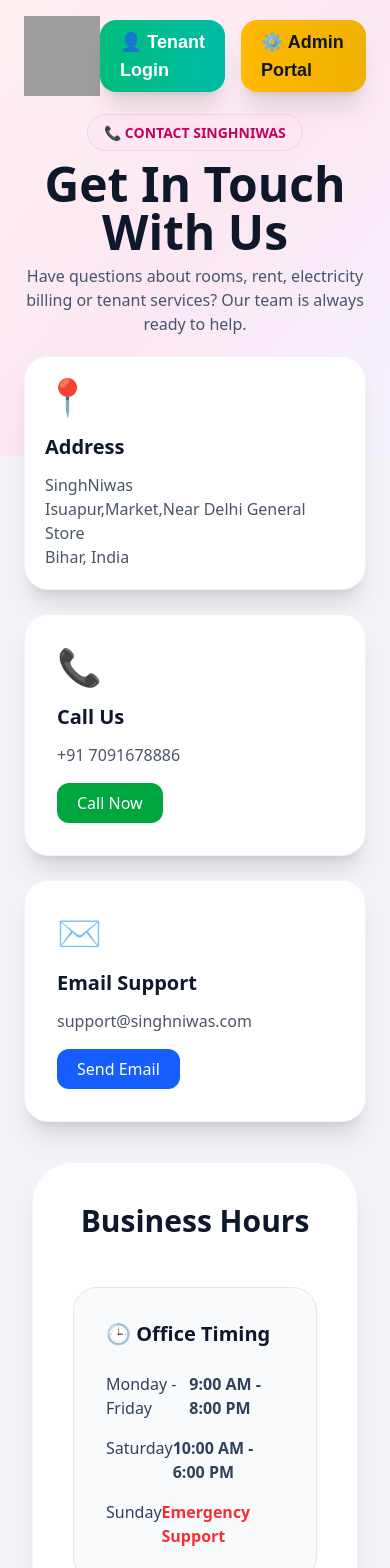
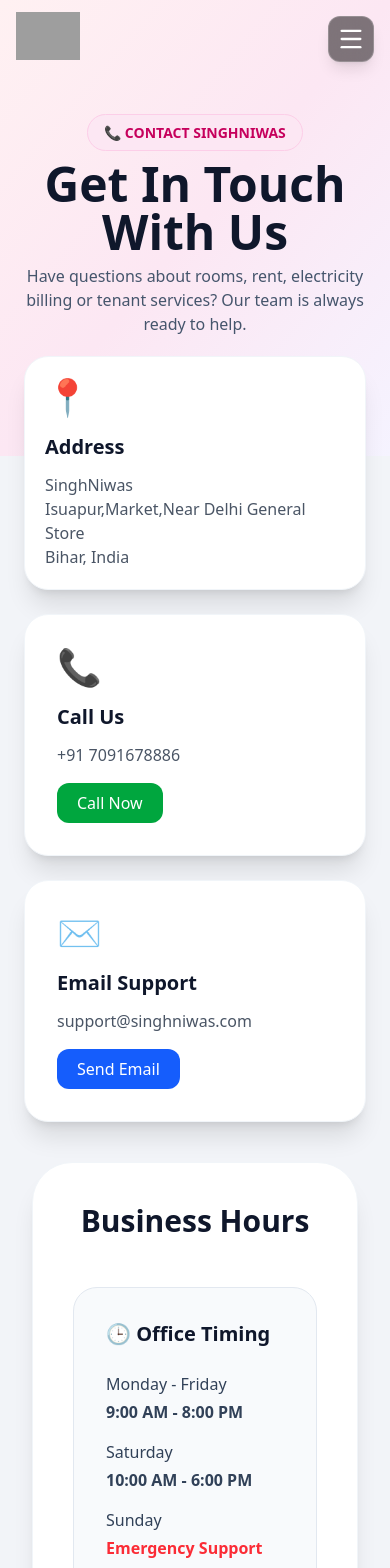
Before and after one commit to Vishal-KSingh/SinghNiwas, a Next.js app: page /contact in a window 390 px wide. Shown: the top 1568 px of the page. Built offline with nearby package versions, Linux system fonts and the light colour scheme; grey boxes are pictures that could not be loaded.

Commit message:
responsive fixes and UI updates

```diff
--- a/app/about/page.tsx
+++ b/app/about/page.tsx
@@ -27,7 +27,7 @@
         </div>
       </div>
 
-      <div className="max-w-5xl mx-auto px-0 pb-24 space-y-20">
+      <div className="max-w-5xl mx-auto px-0 pb-24 space-y-7">
 
         {/* 2. OUR STORY & DIGITAL PORTAL VISION */}
        <div className="
@@ -141,7 +141,7 @@
         </div>
 
         {/* 5. WHY CHOOSE SINGHNIWAS BENEFITS */}
-        <div className="bg-gradient-to-br from-[#0F172A] via-[#111827] to-[#1E293B] text-white rounded-[40px] p-4 md:p-10 shadow-xl relative overflow-hidden">
+        <div className="bg-gradient-to-br from-[#0F172A] via-[#111827] to-[#1E293B] text-white rounded-[28px] md:rounded-[40px] p-11 md:p-10 shadow-xl relative overflow-hidden">
           <div className="absolute top-0 right-0 w-64 h-64 bg-blue-500/10 rounded-full blur-3xl pointer-events-none"></div>
 
           <div className="max-w-2xl space-y-2 mb-8">
--- a/app/admin/page.tsx
+++ b/app/admin/page.tsx
@@ -743,10 +743,10 @@
   }
 
   return (
-    <div className="min-h-screen bg-gray-50 p-25 space-y-4">
-      <div className="max-w-5xl mx-auto bg-gradient-to-r from-slate-800 via-slate-700 to-slate-800 rounded-2xl shadow-lg p-6 border border-slate-600">
-
-  <div className="flex justify-between items-center">
+    <div className="min-h-screen bg-gray-50 p-3 md:p-25 space-y-4">
+      <div className="max-w-5xl mx-auto mt-18 md:mt-0 bg-gradient-to-r from-slate-800 via-slate-700 to-slate-800 rounded-2xl shadow-lg p-6 border border-slate-600">
+
+  <div className="flex flex-col md:flex-row justify-between items-start md:items-center gap-3">
 
     <div>
       <h1 className="text-3xl font-extrabold text-white tracking-wide">
@@ -1137,7 +1137,7 @@
                 {filteredTenants.map((tenant) => (
 
                   <div key={tenant._id} className="p-4 border rounded-xl bg-gray-50 flex flex-col justify-between">
-                    <div className="flex justify-between items-start mb-2 border-b pb-2">
+                    <div className="flex flex-col md:flex-row justify-between items-start mb-2 border-b pb-2 gap-3">
                       <div>
                         <h4 className="text-2xl font-extrabold text-slate-800">
   👤 {tenant.name}
--- a/app/components/Navbar.tsx
+++ b/app/components/Navbar.tsx
@@ -1,21 +1,37 @@
 'use client';
 
 import Link from 'next/link';
-
+import { useState } from "react";
+import { Menu, X } from "lucide-react";
 export default function Navbar() {
+  const [menuOpen, setMenuOpen] = useState(false);
   return (
     <nav className="fixed top-0 left-0 w-full z-50 bg-black/20 bg-transparent">
-      <div className="max-w-7xl mx-auto px-6 py-4 flex justify-between items-center">
-
+     <div className="max-w-7xl mx-auto px-4 py-3 flex justify-between items-start md:items-center">
         {/* Logo */}
         <Link href="/" className="flex items-center">
           <img
             src="/logo.png"
             alt="SinghNiwas Logo"
-            className="h-20 w-auto"
+            className="h-12 md:h-20 w-auto"
           />
         </Link>
-
+        <button
+  className="
+md:hidden
+absolute top-4 right-4 z-50
+p-2
+rounded-xl
+bg-black/50
+backdrop-blur-md
+text-white
+shadow-lg
+border border-white/20
+"
+  onClick={() => setMenuOpen(!menuOpen)}
+>
+  {menuOpen ? <X size={28} /> : <Menu size={28} />}
+</button>
         {/* Desktop Menu */}
         <div className="hidden md:flex items-center gap-12 font-semibold">
 
@@ -46,8 +62,7 @@
 </div>
 
         {/* Buttons */}
-        <div className="flex items-center gap-4">
-
+       <div className="hidden md:flex items-center gap-4">
   {/* Tenant Login */}
   <Link
     href="/tenants"
@@ -55,14 +70,15 @@
     group
     relative
     overflow-hidden
-    px-5 py-2
+   px-3 md:px-5 py-2
+
     rounded-2xl
     bg-gradient-to-r
     from-emerald-500
     to-teal-500
     text-white
     font-bold
-    text-lg
+    text-sm md:text-lg
     shadow-xl
     hover:shadow-emerald-500/40
     hover:scale-105
@@ -83,14 +99,14 @@
     group
     relative
     overflow-hidden
-    px-5 py-2
+    px-3 md:px-5 py-2
     rounded-2xl
     bg-gradient-to-r
     from-amber-400
     to-yellow-500
     text-slate-900
     font-bold
-    text-lg
+    text-sm md:text-lg
     shadow-xl
     hover:shadow-yellow-500/40
     hover:scale-105
@@ -105,7 +121,45 @@
   </Link>
 
 </div>
+     {menuOpen && (
+  <div className="absolute top-full left-0 w-full md:hidden bg-black/90 backdrop-blur-xl p-6 flex flex-col gap-5 text-white shadow-2xl">
 
+    <Link href="/"
+    onClick={() => setMenuOpen(false)}
+    className="text-lg font-semibold">
+  Home
+</Link>
+
+<Link href="/about"
+onClick={() => setMenuOpen(false)}
+className="text-lg font-semibold">
+  About Us
+</Link>
+
+<Link href="/contact"
+onClick={() => setMenuOpen(false)}
+className="text-lg font-semibold">
+  Contact Us
+</Link>
+
+<Link
+  href="/tenants"
+  onClick={() => setMenuOpen(false)}
+  className="bg-emerald-500 text-white px-4 py-3 rounded-xl text-center font-bold"
+>
+  👤 Tenant Login
+</Link>
+
+<Link
+  href="/admin"
+  onClick={() => setMenuOpen(false)}
+  className="bg-yellow-500 text-black px-4 py-3 rounded-xl text-center font-bold"
+>
+  ⚙️ Admin Portal
+</Link>
+
+  </div>
+)}
       </div>
     </nav>
   );
--- a/app/contact/page.tsx
+++ b/app/contact/page.tsx
@@ -87,17 +87,21 @@
               </h3>
 
               <div className="space-y-4 text-slate-700">
-                <div className="flex justify-between">
+                <div className="flex flex-col sm:flex-row sm:justify-between gap-1">
   <span>Monday - Friday</span>
-                  <span className="font-semibold">9:00 AM - 8:00 PM</span>
+  <span className="font-semibold">
+    9:00 AM - 8:00 PM
+  </span>
 </div>
 
-                <div className="flex justify-between">
+<div className="flex flex-col sm:flex-row sm:justify-between gap-1">
   <span>Saturday</span>
-                  <span className="font-semibold">10:00 AM - 6:00 PM</span>
+  <span className="font-semibold">
+    10:00 AM - 6:00 PM
+  </span>
 </div>
 
-                <div className="flex justify-between">
+<div className="flex flex-col sm:flex-row sm:justify-between gap-1">
   <span>Sunday</span>
   <span className="font-semibold text-red-500">
     Emergency Support
@@ -164,7 +168,7 @@
       </section>
 
       {/* LOCATION MAP */}
-<section className="max-w-6xl mx-auto px-6 pb-16">
+<section className="max-w-6xl mx-auto px-6 pb-4">
 
   <div className="bg-white rounded-[40px] shadow-xl border border-slate-100 overflow-hidden">
 
--- a/app/page.tsx
+++ b/app/page.tsx
@@ -88,15 +88,21 @@
 
   {/* Hero Content */}
 
-  <div className="relative z-20 flex items-center justify-center h-full">
+  <div className="relative z-20 flex items-center justify-center h-full -mt-15 md:mt-0">
 
-    <div className="text-center px-6">
+    <div className="text-center px-6 pt-28 md:pt-8">
 
       <div className="inline-flex items-center gap-2 text-xs uppercase tracking-widest bg-white/10 backdrop-blur-md text-white px-5 py-3 rounded-full border border-white/20">
 
         <span className="w-2 h-2 rounded-full bg-green-400 animate-pulse"></span>
 
-        SinghNiwas Smart Rental Network
+         <span className="sm:hidden">
+    SinghNiwas
+  </span>
+
+  <span className="hidden sm:inline">
+    SinghNiwas Smart Rental Network
+  </span>
 
       </div>
 
@@ -106,7 +112,7 @@
   transition={{ duration: 1 }}
 >
 
-  <h1 className="mt-8 text-white text-5xl md:text-7xl lg:text-8xl font-black leading-tight">
+  <h1 className="mt-6 text-white text-2xl sm:text-5xl md:text-7xl lg:text-8xl font-black leading-tight">
 
     Discover Your
 
@@ -122,7 +128,7 @@
 
 </motion.div>
 
-      <p className="mt-8 text-xl text-gray-200 max-w-2xl mx-auto">
+      <p className="mt-5 text-base md:text-xl text-gray-200 max-w-2xl mx-auto px-4">
 
         Smart Rental Management System
 
@@ -156,14 +162,14 @@
 </div>
 
       <motion.div
-  className="mt-12 flex flex-col items-center text-white"
+  className="mt-6 flex flex-col items-center text-white"
   animate={{ y: [0, 10, 0] }}
   transition={{
     repeat: Infinity,
     duration: 2,
   }}
 >
-  <span className="text-sm tracking-[4px] uppercase">
+  <span className="text-sm tracking-[4px] uppercase mb-8">
     Explore More
   </span>
 
@@ -178,14 +184,14 @@
 
 <button
   onClick={prevSlide}
-  className="absolute left-6 top-1/2 -translate-y-1/2 z-30 bg-white/20 backdrop-blur-md p-4 rounded-full hover:bg-white/40 transition"
+  className="hidden md:block absolute left-6 top-1/2 -translate-y-1/2 z-30 ..."
 >
   <ChevronLeft className="text-white w-8 h-8" />
 </button>
 
 <button
   onClick={nextSlide}
-  className="absolute right-6 top-1/2 -translate-y-1/2 z-30 bg-white/20 backdrop-blur-md p-4 rounded-full hover:bg-white/40 transition"
+  className="hidden md:block absolute right-6 top-1/2 -translate-y-1/2 z-30 ..."
 >
   <ChevronRight className="text-white w-8 h-8" />
 </button>
--- a/app/tenants/page.tsx
+++ b/app/tenants/page.tsx
@@ -233,7 +233,8 @@
   const latestBill = tenantInfo.bills && tenantInfo.bills.length > 0 ? tenantInfo.bills[tenantInfo.bills.length - 1] : null;
 
   return (
-    <div className="min-h-screen bg-gray-50 p-25 space-y-3">
+    <div className="min-h-screen bg-gray-50 px-3 py-20 md:p-25 space-y-3">
+
       <div className="max-w-3xl mx-auto bg-gradient-to-r from-green-600 to-emerald-700 rounded-3xl shadow-xl p-6 text-white">
 
   <div className="flex justify-between items-start">
```
Lines whose indentation alone changed are shown as unchanged.
